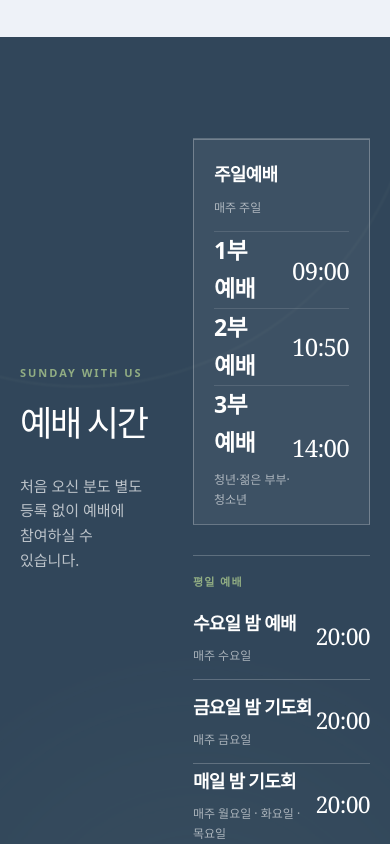
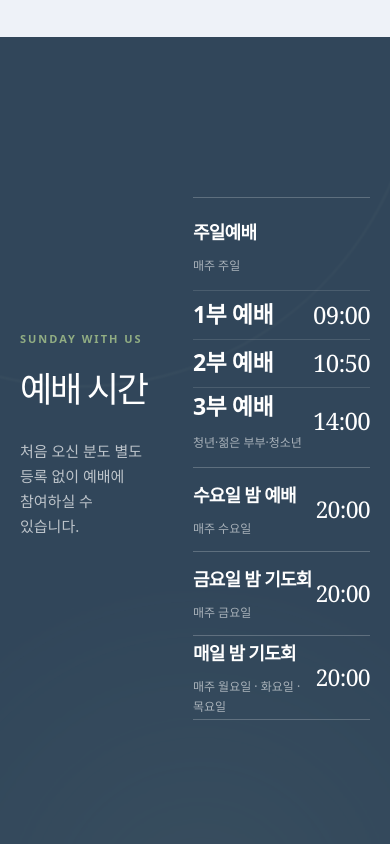
Before and after one commit to haZuny/global-church-page, a Next.js app: page / in a window 390 px wide. Shown: the part 1340-2184 px from the top of the page. Built offline with nearby package versions, Linux system fonts and the light colour scheme; no server answers.

Commit message:
fix(모바일): 예배 시간 강조 완화

```diff
--- a/components/site-chrome/site-chrome.module.scss
+++ b/components/site-chrome/site-chrome.module.scss
@@ -104,25 +104,6 @@
     /* 태블릿 공통 7% 간격이 모바일에서도 남지 않도록 한 행 간격으로 고정합니다. */
     row-gap:24px !important;
   }
-  /* 예배를 한 목록으로 늘어놓지 않고, 방문자가 먼저 찾는 주일예배와 평일예배를 구분합니다. */
-  .home :global(.schedule) { border-top:0; }
-  .home :global(.schedule__sunday) {
-    padding:22px 20px 18px;
-    border:1px solid rgba(255,255,255,.28);
-    background:rgba(255,255,255,.06);
-  }
-  .home :global(.schedule__sunday-heading) { padding:0 0 16px; }
-  .home :global(.schedule__weekday) { display:block; margin-top:30px; border-top:1px solid rgba(255,255,255,.22); }
-  .home :global(.schedule__weekday-label) {
-    display:block;
-    margin:0;
-    padding:17px 0 5px;
-    color:var(--sage);
-    font-size:11px;
-    font-weight:700;
-    letter-spacing:.12em;
-  }
-  .home :global(.schedule__weekday article) { min-height:78px; }
   .home :global(.latest-news-card > a) {
     grid-template-columns:minmax(0, 1fr) minmax(112px, 34%);
     gap:22px;
```
